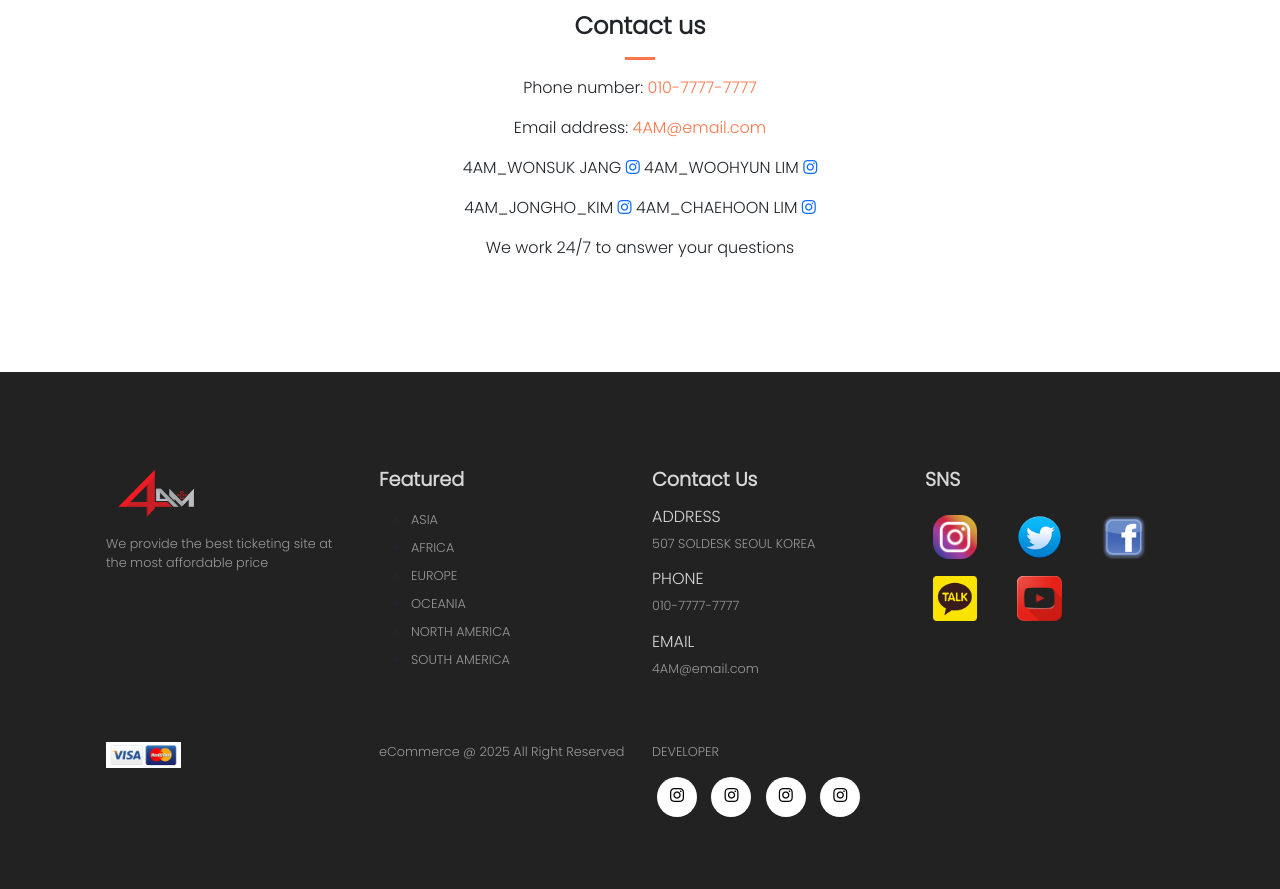
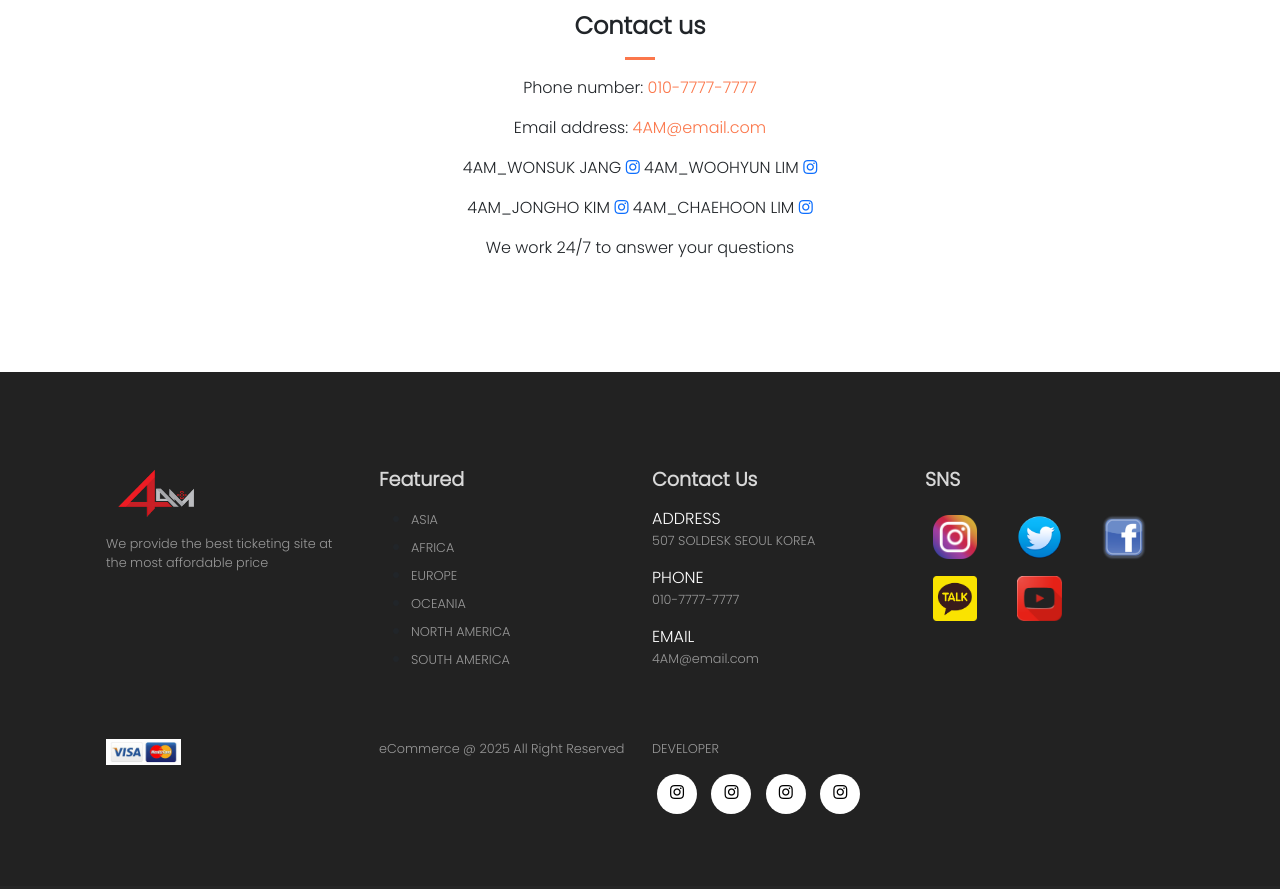
Before and after one commit to JANGwonsuk/shopping, a PHP site: page /contact.php in a window 1280 px wide. Shown: the part 132-1021 px from the top of the page. After the commit the page ends 946 px from the top, so only its background shows below. Run offline with PHP 8.4, Linux system fonts and the light colour scheme; some libraries are stand-ins or nearby versions.

Commit message:
2022.06.22
10:46

```diff
--- a/assets/css/style.css
+++ b/assets/css/style.css
@@ -44,7 +44,11 @@ h5{
 }
 
 h6{
-    color:#D8D8D8;
+    color:#000000;
+}
+
+h7{
+    color:#ffffff;
 }
 
 button{
@@ -121,7 +125,7 @@ button:hover{
 
 
 #home{
-    background-image: url('../imgs/4AM_back.png');
+    background-image: url('../imgs/4am_back.gif');
     width: 100%;
     height: 110vh;
     background-size: cover;
@@ -131,6 +135,7 @@ button:hover{
     flex-direction: column;
     justify-content: center;
     align-items: flex-start;
+    color:#ffffff;
 
 }
 
@@ -159,7 +164,7 @@ button:hover{
     font-weight: bold;
     transition: 0.4s ease;
     opacity: 0.8;
-    background-color: rgb(1,1,1);
+    background-color: rgb(1, 1, 1);
     width: 100%;
     height: 100%;
 }
--- a/contact.php
+++ b/contact.php
@@ -20,7 +20,7 @@
             4AM_WOOHYUN LIM <a href="https://www.instagram.com/woo___hyun_/"><i class="fab fa-instagram"></i></a>
             </p>
             <p>
-            4AM_JONGHO_KIM <a href="https://www.instagram.com/hohihellohi/"><i class="fab fa-instagram"></i></a>
+            4AM_JONGHO KIM <a href="https://www.instagram.com/hohihellohi/"><i class="fab fa-instagram"></i></a>
             4AM_CHAEHOON LIM <a href="https://www.instagram.com/limchaebari/"><i class="fab fa-instagram"></i></a>
             </p>
             <p class="w-50 mx-auto">
--- a/layouts/footer.php
+++ b/layouts/footer.php
@@ -20,15 +20,16 @@
           <div class="footer-one col-lg-3 col-md-6 col-sm-12">
             <h5 class="pb-2">Contact Us</h5>
             <div>
-              <h6 class="text-uppercase">Address</h6>
+              <h7 class="text-uppercase">Address</h7>
               <p> 507 SOLDESK SEOUL KOREA</p>
             </div>
             <div>
-              <h6 class="text-uppercase">Phone</h6>
+              <h7 class="text-uppercase">Phone</h7>
+
               <p>010-7777-7777</p>
             </div>
             <div>
-              <h6 class="text-uppercase">Email</h6>
+              <h7 class="text-uppercase">Email</h7>
               <p>4AM@email.com</p>
             </div>
           </div>
```
Also changed, not shown: assets/imgs/4AM_back.png (deleted), 1 other file.
